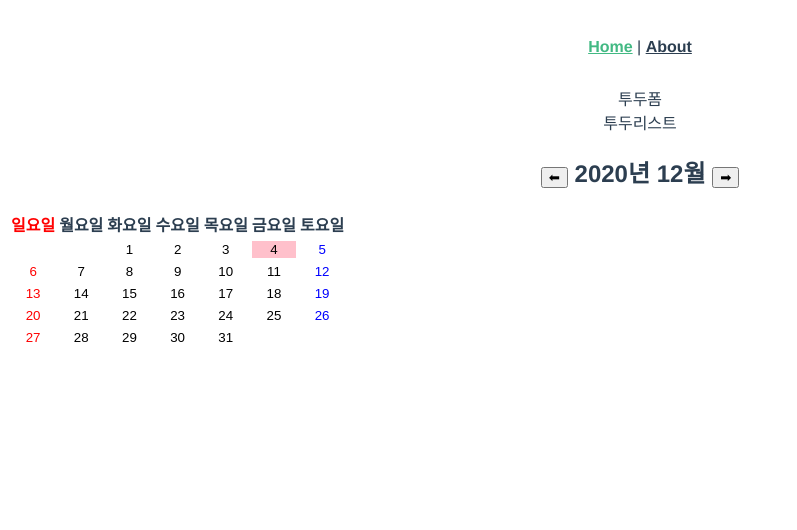
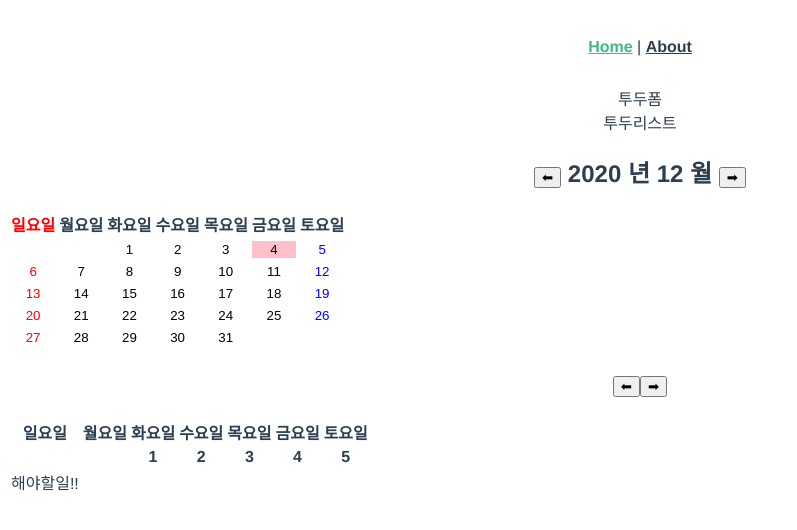
Before and after one commit to mingddo/WinterSoldier, a Vue app: page / in a window 1280 px wide. Shown: the top 530 px of the page, without its empty margins (0-797 px from the left). Built offline with nearby package versions, Linux system fonts and the light colour scheme.

Commit message:
[수민] feat: 월간달력 input 이동 + 주간달력(미완성)

```diff
--- a/src/views/Calendar.vue
+++ b/src/views/Calendar.vue
@@ -1,11 +1,24 @@
 <template>
   <div>
+    <div>
+      <!--월간달력 구간-->
+      <!-- 월간 달력 년 월 구간 / 양쪽 버튼 클릭시 월을 하나씩 이동 가능 + 날짜 더블클릭시 input 입력창이 나오며 해당 년월로 이동-->
       <h2>
         <button @click="calendarData(-1)">⬅</button>
-      {{ year}}년 {{ month }}월
+        <span @dblclick="changeYearForm" :class="{inputYearMonth: !yearForm}">
+          {{ year}}
+        </span>
+        <input type="number" :class="{inputYearMonth: yearForm}" v-model.number="changedYear" @keypress.enter="changeYearForm">
+        년
+        <span @dblclick="changeMonthForm" :class="{inputYearMonth: !monthForm}">
+          {{ month }}
+        </span>
+        <input type="number" value="currentMonth" :class="{inputYearMonth: monthForm}" v-model.number="changedMonth" @keypress.enter="changeMonthForm">
+        월
         <button @click="calendarData(1)">➡</button>
       </h2>
-    <table>
+      <!-- 월간 달력 테이블 -->
+      <table class="calendar">
         <thead>
           <th v-for="(weekday, idx) in weekName" :key="idx">
             <span v-if="idx===0" class="sunday-color">{{ weekday }}</span>
@@ -18,14 +31,57 @@
               v-for="(day, idx2) in date"
               :key="idx2"
               >
-            <button v-if="day===today && month === currentMonth && year === currentYear" class="today-point day-button">{{ day }}</button>
-            <button v-else-if="idx2===0" class="sunday-color day-button">{{ day }}</button>
-            <button v-else-if="idx2===6" class="saturday-color day-button">{{ day }}</button>
-            <button v-else class="day-button">{{ day }}</button>
+              <button v-if="day===today && month === currentMonth && year === currentYear" class="today-point day-button" @click="todaySchedule(day)">{{ day }}</button>
+              <button v-else-if="idx2===0" @click="todaySchedule(day)" class="sunday-color day-button">{{ day }}</button>
+              <button v-else-if="idx2===6" @click="todaySchedule(day)" class="saturday-color day-button">{{ day }}</button>
+              <button v-else @click="todaySchedule(day)" class="day-button">{{ day }}</button>
             </td>
           </tr>
         </tbody>
       </table>
+    </div>
+
+    <!--월간 달력에서 날짜 클릭시 뜨는 모달창 구역-->
+    <div :class="{dayModal:!modal}">
+      {{ month }} 월 {{ thisDay }} 일 입니다!
+      <button @click="modalDisappear">
+        ok
+      </button>
+    </div>
+
+    <!-- 주간 달력 구간 -->
+    <!-- 주간 달력 페이지 이동 -->
+    <h2>
+      <button @click="changeWeekly(-1)">
+        ⬅
+      </button>
+      <button @click="changeWeekly(1)">
+        ➡
+      </button>
+    </h2>
+
+    <!-- 주간 달력 테이블 -->
+    <div>
+      <table>
+        <thead>
+          <th v-for="(weekday, idx) in weekName" :key="idx" :weekday="weekday">
+            {{ weekday }}
+          </th>
+        </thead>
+        <thead>
+          <th v-for="(weekdaily, idx2) in weekCalendar" :key="idx2" :weekdaily="weekdaily" >
+            {{ weekdaily }}
+          </th>
+        </thead>
+        <tbody>
+          <tr>
+            <td>
+              해야할일!!
+            </td>
+          </tr>
+        </tbody>
+      </table>
+    </div>
   </div>
 </template>
 
@@ -43,6 +99,16 @@ export default {
       lastMonthStart: 0,
       nextMonthStart: 0,
       today: 0,
+      modal: false,
+      thisDay: 1,
+      yearForm: true,
+      monthForm: true,
+      changedYear: this.currentYear,
+      changedMonth: this.currentMonth,
+      weekCalendar: [],
+      weekIdx: 0,
+      MaximumWeek: 0,
+      goToBack: false,
     };
   },
   created () {
@@ -53,8 +119,95 @@ export default {
     this.month = this.currentMonth;
     this.today = date.getDate();
     this.calendarData();
+    this.pickWeek();
   },
   methods: {
+    changeWeekly(arg) {
+      if (arg<0) {
+        this.weekIdx -= 1;
+      } else if (arg === 1) {
+        this.weekIdx += 1;
+      }
+      if (this.weekIdx<0) {
+        this.month -= 1
+        if (this.month ===0) {
+          this.year -= 1;
+          this.month = 12;
+          this.goToBack = true
+        }
+      } else if (this.weekIdx == this.MaximumWeek) {
+        this.month += 1
+      } if (this.month > 12) {
+        this.year += 1;
+        this.month = 1;
+        this.weekIdx = 0
+      }
+
+
+      const [
+        monthFirstDay,
+        monthLastDate,
+        lastMonthLastDate,
+      ] = this.getFirstDayLastDate(this.year, this.month);
+      this.dates = this.getMonthOfDays(
+        monthFirstDay,
+        monthLastDate,
+        lastMonthLastDate,
+      )
+      if (this.goToBack) {
+        this.weekIdx = this.dates.length
+      }
+      this.weekCalendar = this.dates[this.weekIdx]
+      this.goToBack = false
+    },
+    pickWeek () {
+      for (const weekIdx in this.dates) {
+        for (const daily of this.dates[weekIdx]) {
+          if (this.today === daily) {
+            this.weekCalendar = this.dates[weekIdx]
+            this.weekIdx = weekIdx
+          }
+        }
+      }
+      this.MaximumWeek = this.dates.length
+      console.log('몇개까지임?', this.MaximumWeek)
+    },
+    changeYearForm () {
+      this.year = this.changedYear
+      const [
+        monthFirstDay,
+        monthLastDate,
+        lastMonthLastDate,
+      ] = this.getFirstDayLastDate(this.year, this.month);
+      this.dates = this.getMonthOfDays(
+        monthFirstDay,
+        monthLastDate,
+        lastMonthLastDate,
+      )
+      this.yearForm = !this.yearForm
+    },
+    changeMonthForm () {
+      this.month = this.changedMonth
+      const [
+        monthFirstDay,
+        monthLastDate,
+        lastMonthLastDate,
+      ] = this.getFirstDayLastDate(this.year, this.month);
+      this.dates = this.getMonthOfDays(
+        monthFirstDay,
+        monthLastDate,
+        lastMonthLastDate,
+      )
+      this.monthForm = !this.monthForm
+    },
+    modalDisappear () {
+      this.modal = false
+    },
+    todaySchedule (day) {
+      this.modal = true
+      this.thisDay = day
+      console.log("모달은", this.modal)
+    },
     calendarData(arg) {
       if (arg < 0) {
         this.month -= 1;
@@ -127,6 +280,7 @@ export default {
         //     console.log('k', k)
         //   }
         // } // 달력상 다음달 날짜 미리 표기 x
+
         console.log('오늘!', this.today)
         console.log('이번달!', this.currentMonth)
         console.log('이달은!', this.month)
@@ -140,6 +294,12 @@ export default {
 </script>
 
 <style>
+.inputYearMonth {
+  display: none;
+}
+.calendar{
+  justify-content: center;
+}
 .day-button{
   width: 100%;
   background-color: white;
@@ -155,4 +315,16 @@ export default {
 .saturday-color {
   color: blue;
 }
+.dayModal {
+  display: none; /* Hidden by default */
+  position: fixed; /* Stay in place */
+  z-index: 1; /* Sit on top */
+  left: 0;
+  top: 0;
+  width: 100%; /* Full width */
+  height: 100%; /* Full height */
+  overflow: auto; /* Enable scroll if needed */
+  background-color: rgb(0,0,0); /* Fallback color */
+  background-color: rgba(0,0,0,0.4); /* Black w/ opacity */
+}
 </style>
```
Lines whose indentation alone changed are shown as unchanged.
